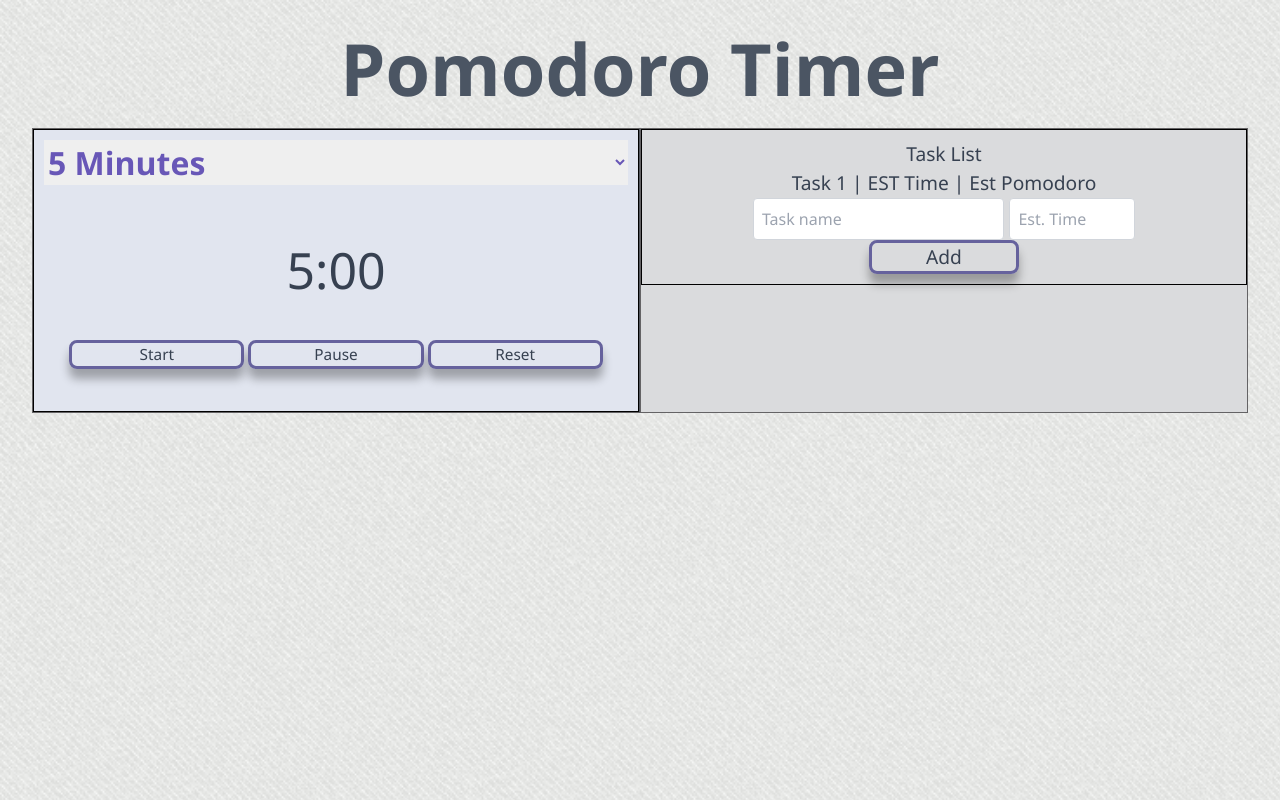
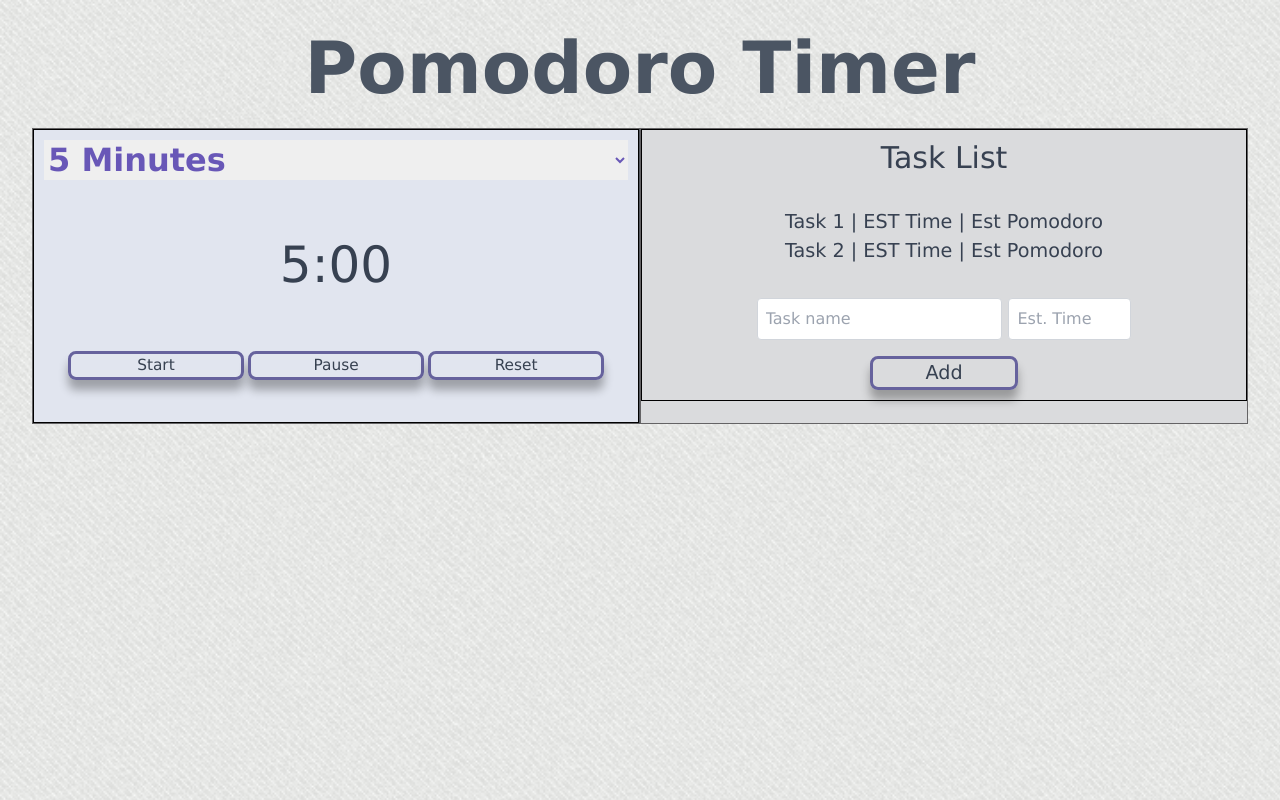
Before and after one commit to Nathan2055/csc4350, a website: page public/pomodoro.html in a window 1280 px wide. Drawn offline with nearby package versions, Linux system fonts and the light colour scheme.

Commit message:
Styling updates

```diff
--- a/TimerApp.js
+++ b/TimerApp.js
@@ -16,8 +16,8 @@ app.get("/pomodoro-styles.css", (req, res) => {
 })
 
 // Serve the Tailwind script
-app.get("/tailwindcss-3.4.14.js", (req, res) => {
-    res.sendFile(__dirname + "/public/tailwindcss-3.4.14.js");
+app.get("/tailwindcss-3.4.17.js", (req, res) => {
+    res.sendFile(__dirname + "/public/tailwindcss-3.4.17.js");
 })
 
 // Serve the background image
--- a/public/pomodoro-styles.css
+++ b/public/pomodoro-styles.css
@@ -8,8 +8,9 @@ body {
     /*
     font-family: sans-serif;
     font-family: Verdana, Geneva, Tahoma, sans-serif;
+    font-family: 'Segoe UI', sans-serif;
     */
-    font-family: 'Segoe UI', sans-serif;
+    font-family: Verdana, Geneva, Tahoma, sans-serif;
     text-align: center;
     background-image: url('background.png');
     background-size: contain;
@@ -27,13 +28,18 @@ h1 {
     font-size: 50px;
 }
 
+#timer-counter {
+    margin-top: 3rem;
+    margin-bottom: 3rem;
+}
+
 .content-container {
     display: flex;
     border-radius: 20px;
 }
 
 .content-section {
-    border: 1px solid rgb(100, 99, 101);
+    border: 1px solid #646365;
     min-height: 100px;
     box-shadow: 10px;
 }
@@ -51,8 +57,16 @@ h1 {
     font-size: 1.5vw;
 }
 
+#task-header {
+    margin-bottom: 2rem;
+}
+
+#task-list {
+    margin-bottom: 2rem;
+}
+
 .content-section>div {
-    border: 1px solid black;
+    border: 1px solid #000000;
     display: flex;
     flex-direction: column;
     padding: 10px;
@@ -61,7 +75,6 @@ h1 {
 #timer-select {
     font-size: 2rem;
     font-weight: bold;
-    margin-bottom: 3rem;
     color: #6857b7;
     /*
     margin-left: 5px;
@@ -71,22 +84,20 @@ h1 {
 .timer-controls {
     font-size: 1.2vw;
     width: 100%;
-    margin-top: 2rem;
     margin-bottom: 2rem;
 }
 
+#add-task-button {
+    margin-top: 1rem;
+}
+
 button {
-    /*
-    padding: 10px;
-    width: 25%;
-    margin: 5px;
-    */
     width: 30%;
     font-size: 2vw;
     padding: 15px;
     background-color: #6366f1;
     box-shadow: 8px;
-    color: rgb(132, 103, 103);
+    color: #846767;
     border: 3px solid #66629d;
     border-radius: 0.500rem;
     cursor: pointer;
@@ -101,8 +112,4 @@ button:hover {
 ul {
     text-decoration: none;
     list-style: none;
-    /*
-    list-style: none;
-    padding: 0;
-    */
 }
--- a/public/pomodoro.html
+++ b/public/pomodoro.html
@@ -5,8 +5,7 @@
     <meta name="viewport" content="width=device-width, initial-scale=1" />
     <title>Pomodoro Timer</title>
     <link rel="stylesheet" href="pomodoro-styles.css" />
-    <!-- For development: Tailwind CDN -->
-    <script src="https://cdn.tailwindcss.com"></script>
+    <script src="tailwindcss-3.4.17.js"></script>
   </head>
 
   <body>
@@ -38,10 +37,11 @@
       <!-- Task Section -->
       <div id="todo-container" class="content-section">
         <div>
-          <span>Task List</span>
+          <h2 id="task-header" class="text-3xl">Task List</h2>
           <div class="todo-list">
             <ul id="task-list">
               <li>Task 1 | EST Time | Est Pomodoro</li>
+              <li>Task 2 | EST Time | Est Pomodoro</li>
             </ul>
             <div id="task-addition">
               <input
@@ -58,7 +58,6 @@
                 placeholder="Est. Time"
                 class="w-full md:w-1/4 text-[2.5vw] md:text-base p-2 border border-gray-300 rounded"
               />
-              <br />
               <button id="add-task-button">Add</button>
             </div>
           </div>
```
Also changed, not shown: public/tailwindcss-3.4.17.js.
